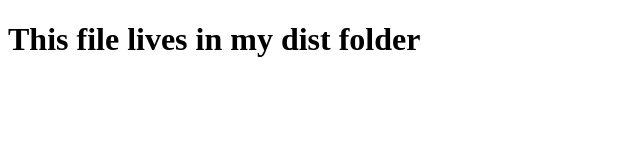
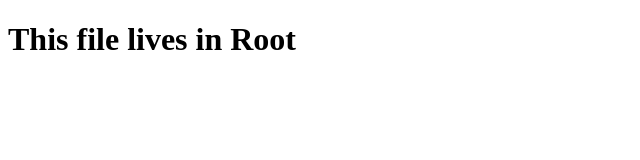
Before and after one commit to FbW-E05-1/gh-pages-test, a plain HTML site: page index.html in a window 1280 px wide. Shown: the whole page, without its empty margins (0-640 px from the left). Drawn offline with Linux system fonts and the light colour scheme.

Commit message:
update root index

```diff
--- a/index.html
+++ b/index.html
@@ -4,9 +4,9 @@
     <meta charset="UTF-8">
     <meta http-equiv="X-UA-Compatible" content="IE=edge">
     <meta name="viewport" content="width=device-width, initial-scale=1.0">
-    <title>My Distribution</title>
+    <title>My Source</title>
 </head>
 <body>
-    <h1>This file lives in my dist folder</h1>
+    <h1>This file lives in Root</h1>
 </body>
 </html>
```
